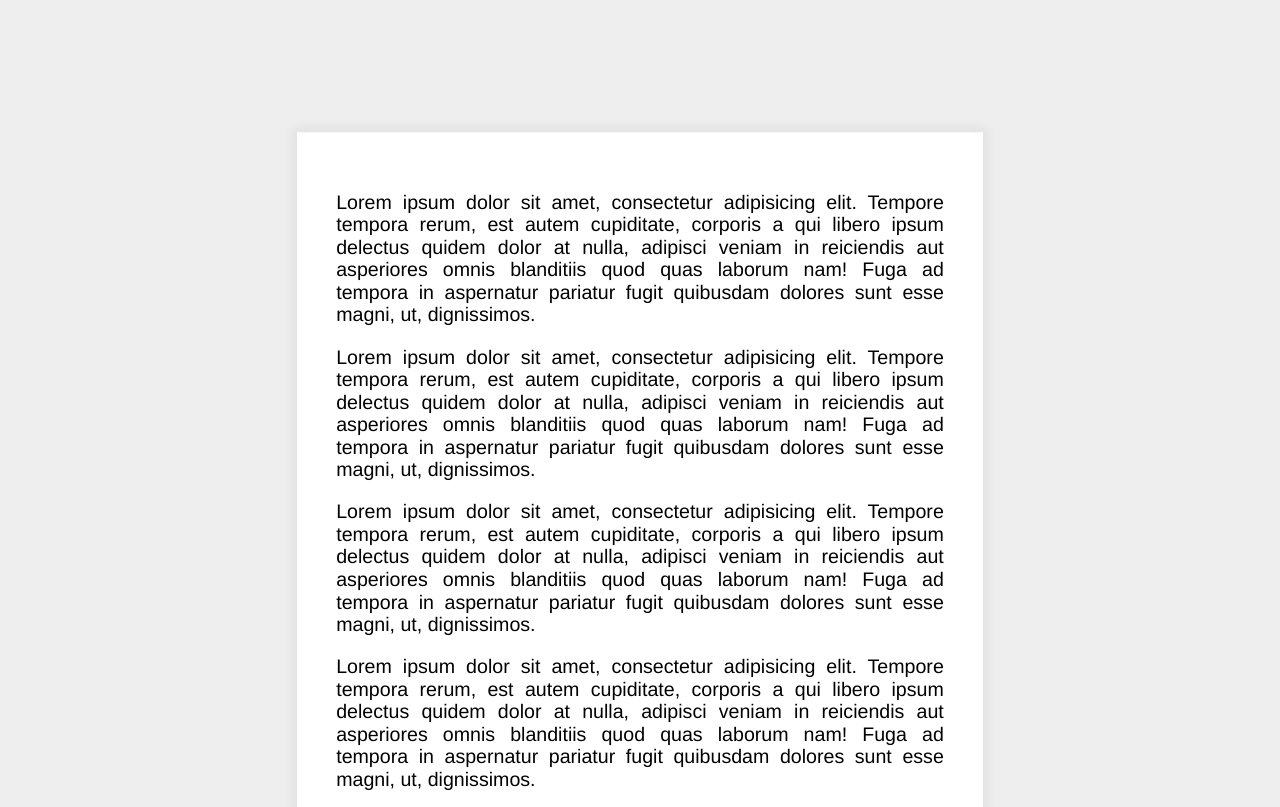
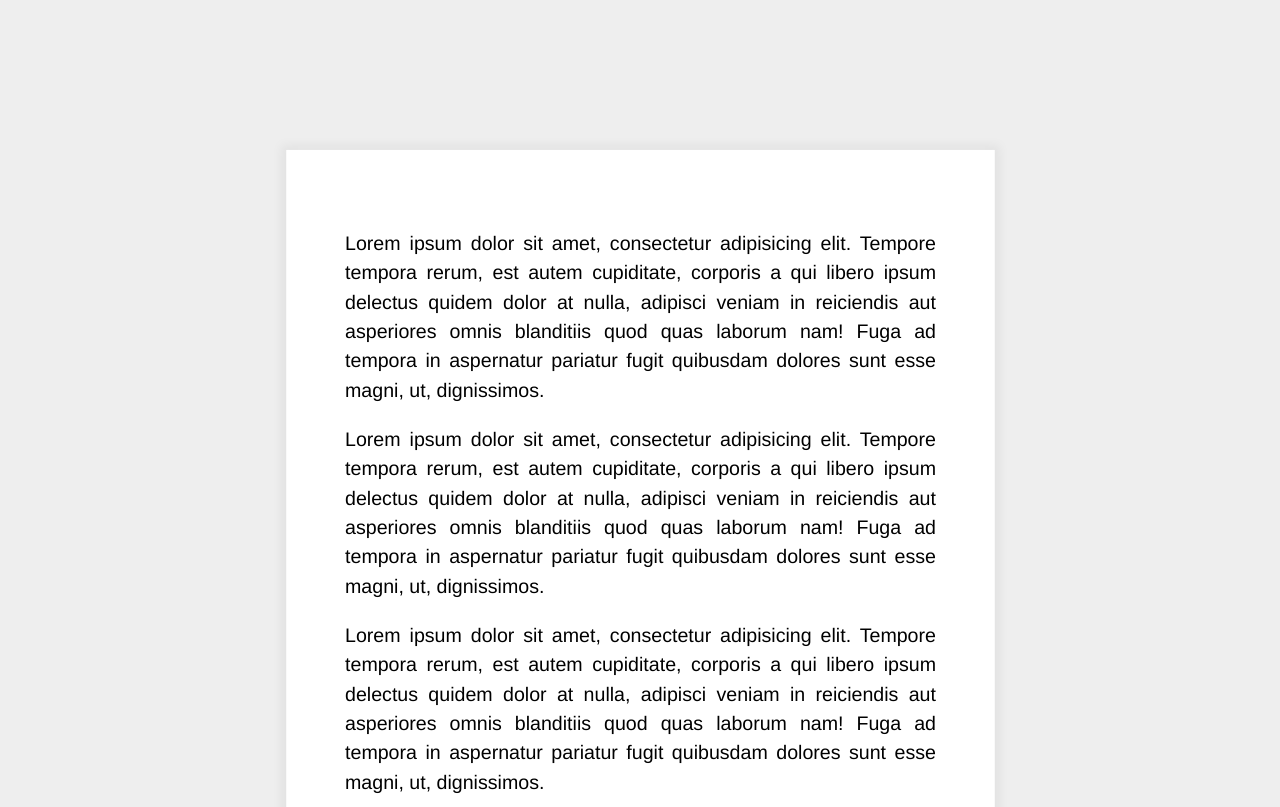
Before and after one commit to edouardmisset/fixedNav, a plain HTML site: page index.html in a window 1280 px wide. Shown: the part 477-1284 px from the top of the page. Drawn offline with Linux system fonts and the light colour scheme.

Commit message:
restyled paragraphs

```diff
--- a/style.css
+++ b/style.css
@@ -1,7 +1,7 @@
 html {
   box-sizing: border-box;
   background: #eeeeee;
-  font-family: "helvetica neue";
+  font-family: 'helvetica neue';
   font-size: 20px;
   font-weight: 200;
 }
@@ -17,11 +17,12 @@ body {
 }
 
 .site-wrap {
-  max-width: 700px;
+  max-width: 65ch;
   margin: 70px auto;
   background: white;
-  padding: 40px;
+  padding: 3em;
   text-align: justify;
+  line-height: 1.5;
   box-shadow: 0 0 10px 5px rgba(0, 0, 0, 0.05);
   transform: scale(0.98);
   transition: transform 0.5s;
```
